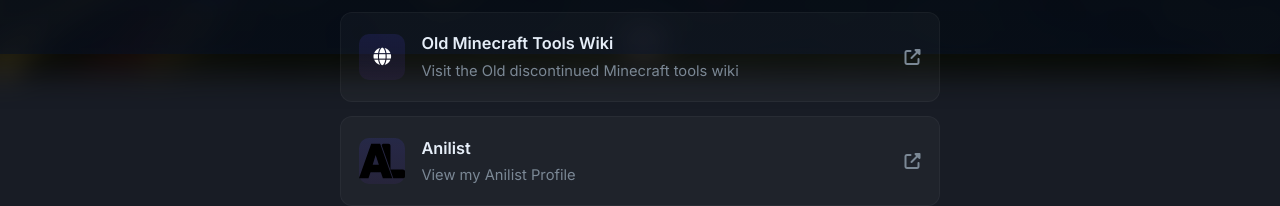
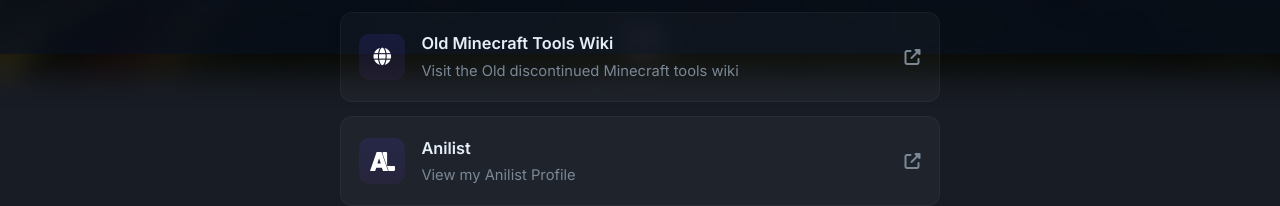
Before and after one commit to Vanilama-modded/VanilamasProfile, a website: page index.html in a window 1280 px wide. Shown: the part 746-952 px from the top of the page. Drawn offline with Linux system fonts and the light colour scheme.

Commit message:
Fix HTML formatting and structure

```diff
--- a/index.html
+++ b/index.html
@@ -103,7 +103,8 @@
 
             <a href="https://anilist.co/user/7491371" class="link-card" target="_blank" rel="noopener noreferrer" data-link="anilist">
                 <div class="link-icon">
-                    <svg role="img" viewBox="0 0 24 24" xmlns="http://www.w3.org/2000/svg"><title>AniList</title><path d="M24 17.53v2.421c0 .71-.391 1.101-1.1 1.101h-5l-.057-.165L11.84 3.736c.106-.502.46-.788 1.053-.788h2.422c.71 0 1.1.391 1.1 1.1v12.38H22.9c.71 0 1.1.392 1.1 1.101zM11.034 2.947l6.337 18.104h-4.918l-1.052-3.131H6.019l-1.077 3.131H0L6.361 2.948h4.673zm-.66 10.96-1.69-5.014-1.541 5.015h3.23z"/></svg>
+                    <svg role="img" viewBox="0 0 24 24" xmlns="http://www.w3.org/2000/svg" height="25" width="25"><title>AniList</title>
+                        <path d="M24 17.53v2.421c0 .71-.391 1.101-1.1 1.101h-5l-.057-.165L11.84 3.736c.106-.502.46-.788 1.053-.788h2.422c.71 0 1.1.391 1.1 1.1v12.38H22.9c.71 0 1.1.392 1.1 1.101zM11.034 2.947l6.337 18.104h-4.918l-1.052-3.131H6.019l-1.077 3.131H0L6.361 2.948h4.673zm-.66 10.96-1.69-5.014-1.541 5.015h3.23z" fill="currentColor" stroke-width="1"/></svg>
                 </div>
                 <div class="link-content">
                     <h3>Anilist</h3>
```
